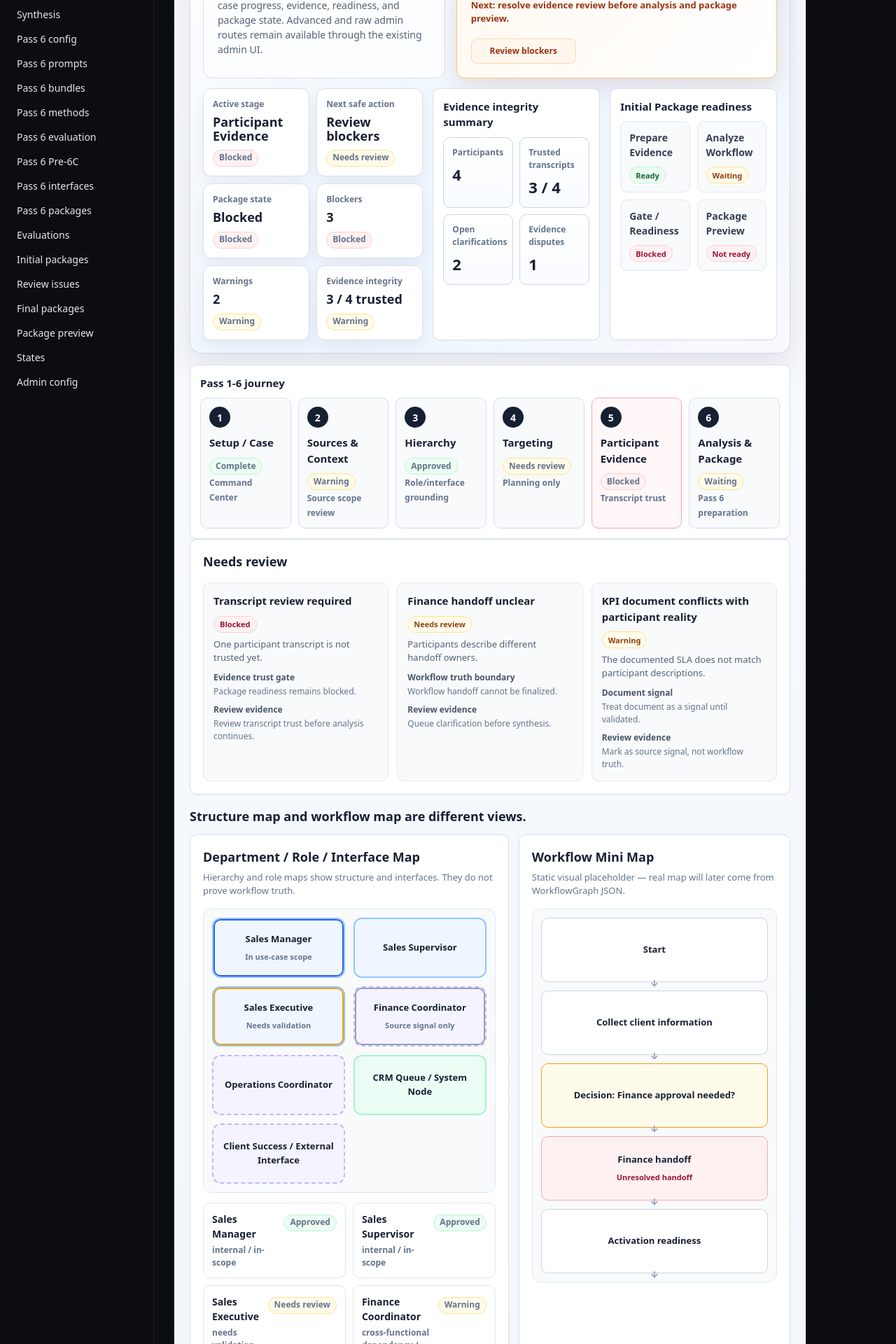
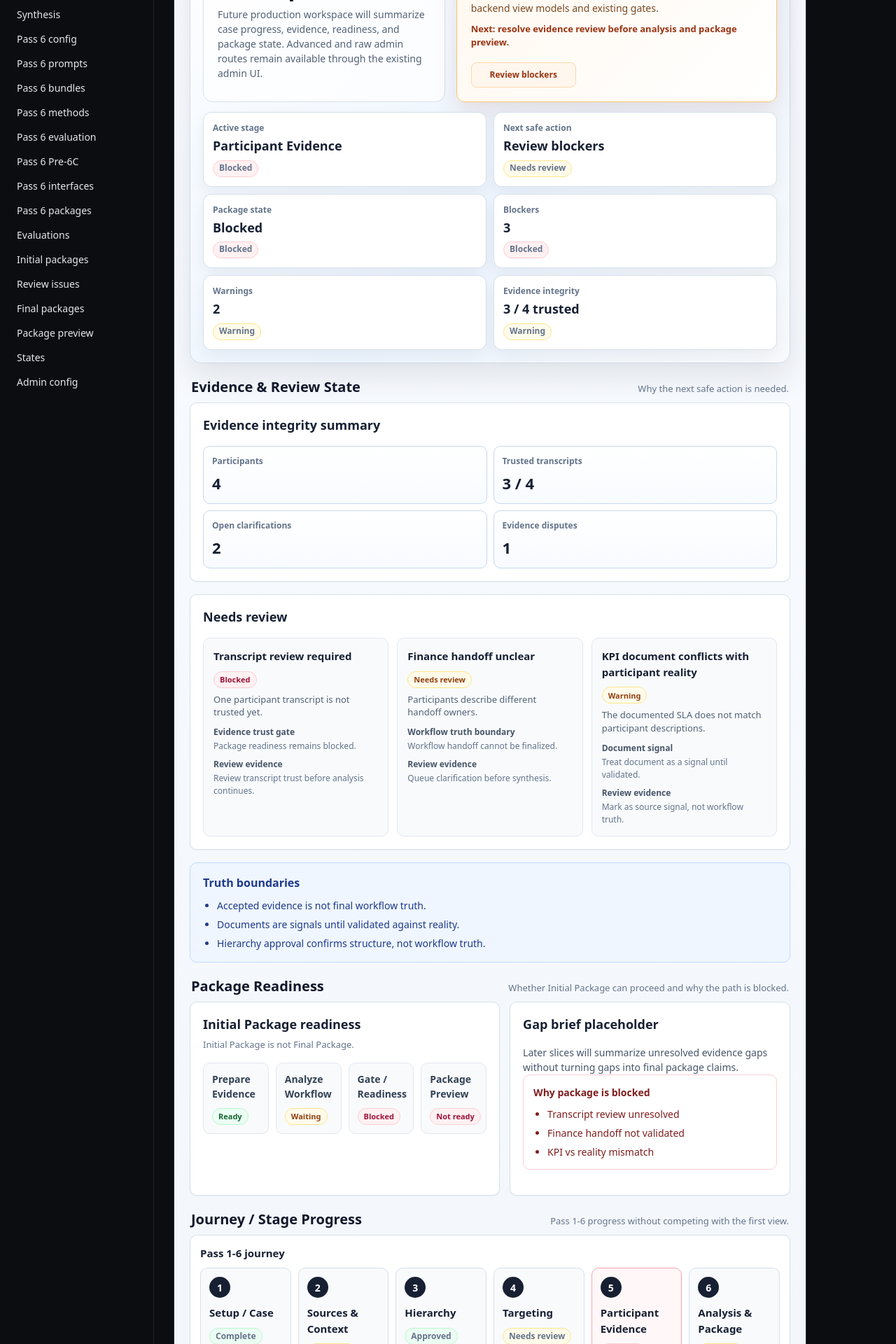
Before and after one commit to Haithamhaj/Workflow-Next-Step-AI-, a Next.js app in the folder apps/admin-web/: page /workspace in a window 1280 px wide. Shown: the part 360-2280 px from the top of the page at 70% size. Built offline with nearby package versions, Linux system fonts and the light colour scheme.

Commit message:
Split workspace command center sections

```diff
--- a/apps/admin-web/app/workspace/_components/WorkspaceHome.tsx
+++ b/apps/admin-web/app/workspace/_components/WorkspaceHome.tsx
@@ -11,10 +11,13 @@ import { WorkspaceSectionCard } from "./WorkspaceSectionCard";
 import { WorkspaceShell } from "./WorkspaceShell";
 import {
   CommandCenterDashboard,
+  EvidenceMetricRow,
   OrientationVisuals,
+  PackageReadinessOverview,
   ReviewIssueList,
   StageJourneyMap,
   TruthBoundaryCard,
+  WorkspaceCommandSection,
 } from "./WorkspaceVisualSystem";
 import styles from "../workspace.module.css";
 
@@ -52,13 +55,7 @@ const sectionLinks = {
   ],
 } as const;
 
-const sectionOrder = [
-  "commandCenter",
-  "sources",
-  "hierarchy",
-  "targeting",
-  "evidence",
-  "analysis",
+const staticModuleOrder = [
   "promptStudio",
   "package",
   "advanced",
@@ -80,22 +77,52 @@ export function WorkspaceHome() {
       language={language}
       onToggleLanguage={toggleLanguage}
     >
+      <WorkspaceCommandSection
+        title={dictionary.visual.commandSections.critical.title}
+        description={dictionary.visual.commandSections.critical.description}
+      >
         <CommandCenterDashboard dictionary={dictionary} />
+      </WorkspaceCommandSection>
 
+      <WorkspaceCommandSection
+        title={dictionary.visual.commandSections.evidence.title}
+        description={dictionary.visual.commandSections.evidence.description}
+      >
+        <EvidenceMetricRow dictionary={dictionary} />
+        <ReviewIssueList dictionary={dictionary} limit={3} />
+        <TruthBoundaryCard dictionary={dictionary} />
+      </WorkspaceCommandSection>
+
+      <WorkspaceCommandSection
+        title={dictionary.visual.commandSections.package.title}
+        description={dictionary.visual.commandSections.package.description}
+      >
+        <PackageReadinessOverview dictionary={dictionary} />
+      </WorkspaceCommandSection>
+
+      <WorkspaceCommandSection
+        title={dictionary.visual.commandSections.journey.title}
+        description={dictionary.visual.commandSections.journey.description}
+      >
         <StageJourneyMap dictionary={dictionary} compact />
+      </WorkspaceCommandSection>
 
-      <ReviewIssueList dictionary={dictionary} limit={3} />
+      <WorkspaceCommandSection
+        title={dictionary.visual.commandSections.visual.title}
+        description={dictionary.visual.commandSections.visual.description}
+      >
+        <OrientationVisuals dictionary={dictionary} />
+      </WorkspaceCommandSection>
 
-      <OrientationVisuals dictionary={dictionary} />
-
-      <TruthBoundaryCard dictionary={dictionary} />
-
+      <WorkspaceCommandSection
+        title={dictionary.visual.commandSections.static.title}
+        description={dictionary.visual.commandSections.static.description}
+      >
         <WorkspaceBoundaryNote dictionary={dictionary} />
-
         <div className={styles.workspaceGrid}>
-        {sectionOrder.map((sectionId) => {
+          {staticModuleOrder.map((sectionId) => {
             const section = dictionary.sections[sectionId];
-          const links = (sectionLinks[sectionId as keyof typeof sectionLinks] ?? []).map((link) => ({
+            const links = (sectionLinks[sectionId] ?? []).map((link) => ({
               href: link.href,
               label: dictionary.links[link.labelKey],
             }));
@@ -112,6 +139,7 @@ export function WorkspaceHome() {
             );
           })}
         </div>
+      </WorkspaceCommandSection>
     </WorkspaceShell>
   );
 }
--- a/apps/admin-web/app/workspace/_components/WorkspaceVisualSystem.tsx
+++ b/apps/admin-web/app/workspace/_components/WorkspaceVisualSystem.tsx
@@ -49,6 +49,26 @@ export function WorkspacePanel({
   );
 }
 
+export function WorkspaceCommandSection({
+  title,
+  description,
+  children,
+}: {
+  title: string;
+  description: string;
+  children: ReactNode;
+}) {
+  return (
+    <section className={styles.workspaceCommandSection} aria-label={title}>
+      <div className={styles.workspaceCommandSectionHeader}>
+        <h3>{title}</h3>
+        <p>{description}</p>
+      </div>
+      {children}
+    </section>
+  );
+}
+
 export function PriorityActionBanner({ dictionary }: { dictionary: WorkspaceDictionary }) {
   return (
     <section className={styles.workspacePriorityBanner} aria-label={dictionary.visual.priority.urgency}>
@@ -76,13 +96,7 @@ export function CommandCenterDashboard({ dictionary }: { dictionary: WorkspaceDi
         </div>
         <PriorityActionBanner dictionary={dictionary} />
       </div>
-      <div className={styles.workspaceDashboardBelow}>
-        <CommandSummaryCards dictionary={dictionary} />
-        <div className={styles.workspaceDashboardStack}>
-          <EvidenceMetricRow dictionary={dictionary} compact />
-          <PackageReadinessStrip dictionary={dictionary} compact />
-        </div>
-      </div>
+      <CommandSummaryCards dictionary={dictionary} />
     </section>
   );
 }
@@ -234,6 +248,25 @@ export function PackageReadinessStrip({ dictionary, compact = false }: { diction
         ))}
       </div>
     </WorkspacePanel>
+  );
+}
+
+export function PackageReadinessOverview({ dictionary }: { dictionary: WorkspaceDictionary }) {
+  return (
+    <div className={styles.workspaceSectionGridTwo}>
+      <PackageReadinessStrip dictionary={dictionary} />
+      <WorkspacePanel title={dictionary.visual.screenPanels.package.gapBriefTitle}>
+        <p className={styles.workspaceCardPurpose}>{dictionary.visual.screenPanels.package.gapBrief}</p>
+        <div className={styles.workspaceBlockerList}>
+          <h4>{dictionary.visual.screenPanels.package.blockersTitle}</h4>
+          <ul>
+            {dictionary.visual.screenPanels.package.blockers.map((blocker) => (
+              <li key={blocker}>{blocker}</li>
+            ))}
+          </ul>
+        </div>
+      </WorkspacePanel>
+    </div>
   );
 }
 
--- a/apps/admin-web/app/workspace/_i18n/ar.ts
+++ b/apps/admin-web/app/workspace/_i18n/ar.ts
@@ -190,6 +190,32 @@ export const ar = {
       "خريطة توجيه ثابتة توضّح كيف ستنظم مساحة العمل الموجّهة سير العمل المتصل.",
     evidenceIntegrityTitle: "ملخص سلامة الأدلة",
     orientationTitle: "خريطة الهيكل وخريطة سير العمل طريقتان مختلفتان للعرض.",
+    commandSections: {
+      critical: {
+        title: "ملخص التحكم الأساسي",
+        description: "ما المرحلة النشطة، ما العائق، وما الإجراء التالي.",
+      },
+      evidence: {
+        title: "حالة الأدلة والمراجعة",
+        description: "لماذا نحتاج الإجراء الآمن التالي.",
+      },
+      package: {
+        title: "جاهزية الحزمة",
+        description: "هل يمكن متابعة الحزمة الأولية ولماذا المسار معطل.",
+      },
+      journey: {
+        title: "الرحلة / تقدم المراحل",
+        description: "تقدم Pass 1-6 دون مزاحمة العرض الأول.",
+      },
+      visual: {
+        title: "التوجيه البصري / الخرائط",
+        description: "عرض الهيكل وعرض سير العمل يبقيان منفصلين.",
+      },
+      static: {
+        title: "الوحدات الثابتة / المتقدمة",
+        description: "مسارات متصلة لاحقًا أو متقدمة دون تغيير حقيقة سير العمل.",
+      },
+    },
     commandSummary: [
       { label: "المرحلة النشطة", value: "أدلة المشاركين", status: "blocked" },
       { label: "الإجراء الآمن التالي", value: "مراجعة العوائق", status: "needsReview" },
--- a/apps/admin-web/app/workspace/_i18n/en.ts
+++ b/apps/admin-web/app/workspace/_i18n/en.ts
@@ -190,6 +190,32 @@ export const en = {
       "Static orientation map showing how the guided workspace will organize the connected workflow.",
     evidenceIntegrityTitle: "Evidence integrity summary",
     orientationTitle: "Structure map and workflow map are different views.",
+    commandSections: {
+      critical: {
+        title: "Critical Command Summary",
+        description: "What is active, what is blocked, and what to do next.",
+      },
+      evidence: {
+        title: "Evidence & Review State",
+        description: "Why the next safe action is needed.",
+      },
+      package: {
+        title: "Package Readiness",
+        description: "Whether Initial Package can proceed and why the path is blocked.",
+      },
+      journey: {
+        title: "Journey / Stage Progress",
+        description: "Pass 1-6 progress without competing with the first view.",
+      },
+      visual: {
+        title: "Visual Orientation / Maps",
+        description: "Structure and workflow views stay separate.",
+      },
+      static: {
+        title: "Static / Advanced Modules",
+        description: "Connected-later and advanced surfaces without changing workflow truth.",
+      },
+    },
     commandSummary: [
       { label: "Active stage", value: "Participant Evidence", status: "blocked" },
       { label: "Next safe action", value: "Review blockers", status: "needsReview" },
--- a/apps/admin-web/app/workspace/workspace.module.css
+++ b/apps/admin-web/app/workspace/workspace.module.css
@@ -223,6 +223,52 @@
   grid-template-columns: repeat(2, minmax(0, 1fr));
 }
 
+.workspaceCommandSection {
+  min-width: 0;
+  margin: 0 0 22px;
+}
+
+.workspaceCommandSectionHeader {
+  display: flex;
+  align-items: flex-end;
+  justify-content: space-between;
+  gap: 18px;
+  margin: 0 0 10px;
+  padding: 0 2px;
+}
+
+.workspaceCommandSectionHeader h3 {
+  margin: 0;
+  color: #0f172a;
+  font-size: 20px;
+  line-height: 1.2;
+}
+
+.workspaceCommandSectionHeader p {
+  max-width: 560px;
+  margin: 0;
+  color: #64748b;
+  font-size: 13px;
+  line-height: 1.45;
+  text-align: end;
+}
+
+.workspaceRoot[dir="rtl"] .workspaceCommandSectionHeader p {
+  text-align: start;
+}
+
+.workspaceSectionGridTwo {
+  min-width: 0;
+  display: grid;
+  grid-template-columns: minmax(0, 1.05fr) minmax(0, 0.95fr);
+  gap: 14px;
+  align-items: stretch;
+}
+
+.workspaceSectionGridTwo .workspacePanel {
+  height: 100%;
+}
+
 .workspaceCommandDashboard {
   width: 100%;
   max-width: none;
@@ -234,6 +280,10 @@
   border-radius: 16px;
   background: linear-gradient(135deg, #ffffff 0%, #edf5ff 58%, #f8fafc 100%);
   box-shadow: 0 18px 44px rgba(15, 23, 42, 0.1);
+}
+
+.workspaceCommandSection .workspaceCommandDashboard {
+  margin-bottom: 0;
 }
 
 .workspaceDashboardHero {
@@ -325,13 +375,19 @@
   margin: 0;
   padding: 20px;
   display: flex;
-  align-items: center;
-  justify-content: space-between;
+  align-items: flex-start;
+  justify-content: flex-start;
+  flex-direction: column;
   gap: 18px;
   border: 1px solid #f8c471;
   border-radius: 12px;
   background: linear-gradient(135deg, #fff7ed 0%, #ffffff 100%);
   box-shadow: 0 14px 34px rgba(124, 45, 18, 0.12);
+}
+
+.workspacePriorityBanner > div {
+  min-width: 0;
+  max-width: 100%;
 }
 
 .workspacePriorityBanner h3 {
@@ -369,7 +425,7 @@
 }
 
 .workspaceStaticAction {
-  align-self: center;
+  align-self: flex-start;
   min-width: 150px;
   border-color: #fed7aa;
   background: #fff7ed;
@@ -1120,7 +1176,8 @@
   .workspaceDashboardHero,
   .workspaceDashboardBelow,
   .workspaceDashboardStack,
-  .workspaceSplitPanels {
+  .workspaceSplitPanels,
+  .workspaceSectionGridTwo {
     grid-template-columns: 1fr;
   }
 
@@ -1203,9 +1260,20 @@
   .workspaceDashboardBelow,
   .workspaceDashboardStack,
   .workspaceSplitPanels,
+  .workspaceSectionGridTwo,
   .workspaceComparison,
   .workspaceBlockedPanel {
     grid-template-columns: 1fr;
+  }
+
+  .workspaceCommandSectionHeader {
+    display: block;
+  }
+
+  .workspaceCommandSectionHeader p {
+    max-width: none;
+    margin-top: 6px;
+    text-align: start;
   }
 
   .workspacePriorityBanner {
```
Lines whose indentation alone changed are shown as unchanged.
